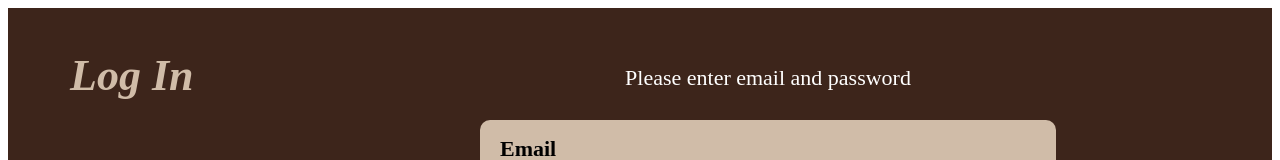
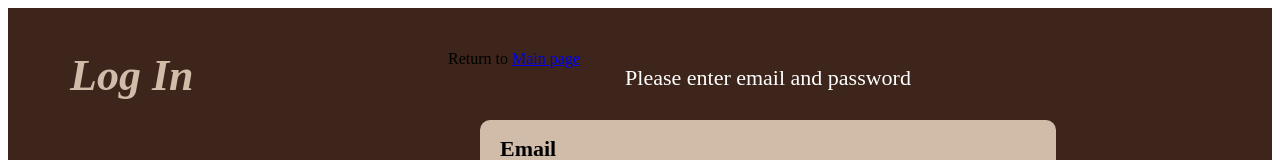
Before and after one commit to Valentina-2608/Coffee_app, a website: page log_in_page.html in a window 1280 px wide. Shown: the top 160 px of the page. Drawn offline with Linux system fonts and the light colour scheme.

Commit message:
Add block for_login

```diff
--- a/log_in_page.html
+++ b/log_in_page.html
@@ -26,9 +26,11 @@
                     <button id="btn_log_in">Submit</button>
                     <button id="btn_clear">Clear</button>
                 </div>
-
-
             </form>
+            <div class="for_login">
+                Return to
+                <a href="index.html">Main page</a>
+            </div>
 		</div>
     </div>
 </body>
```
